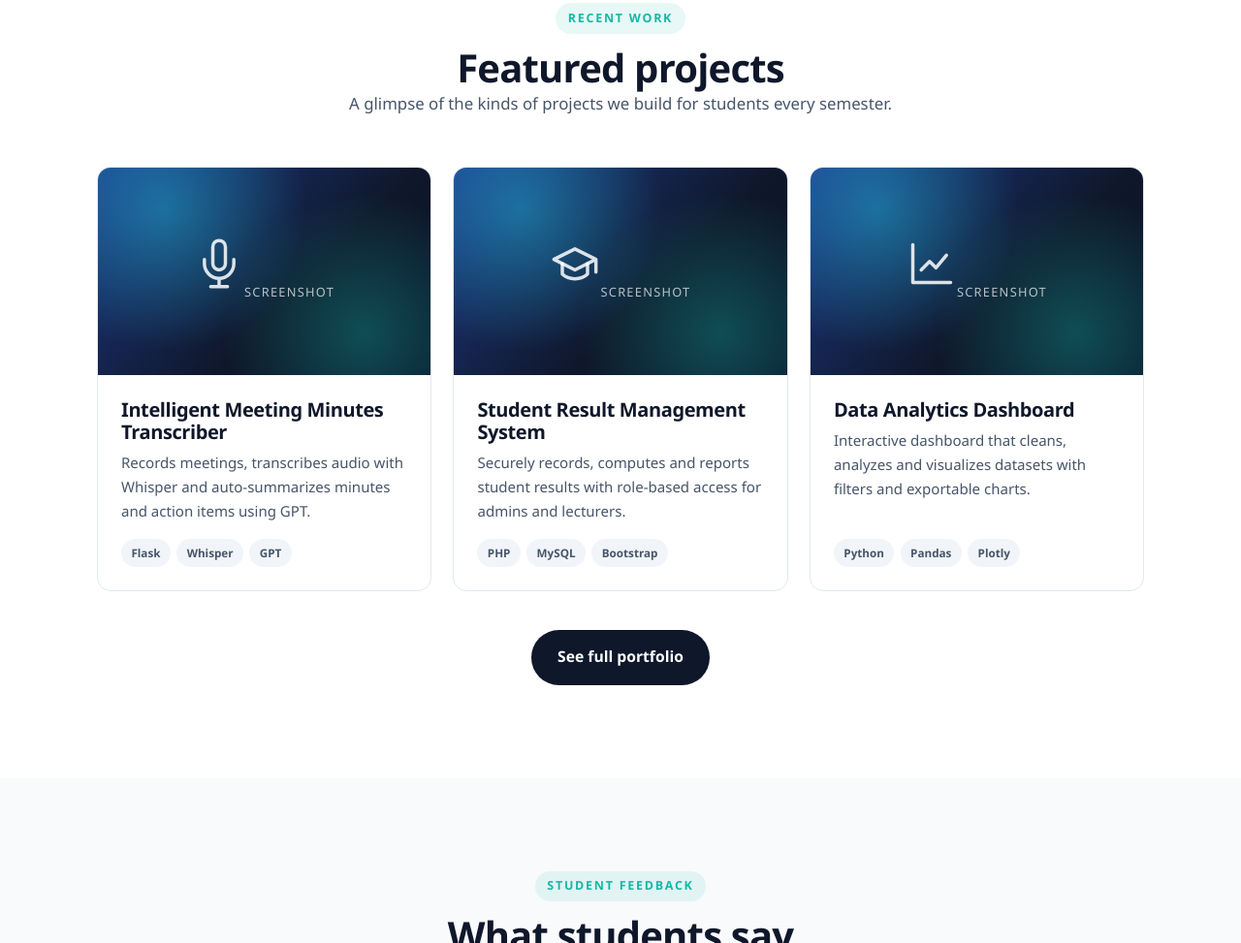
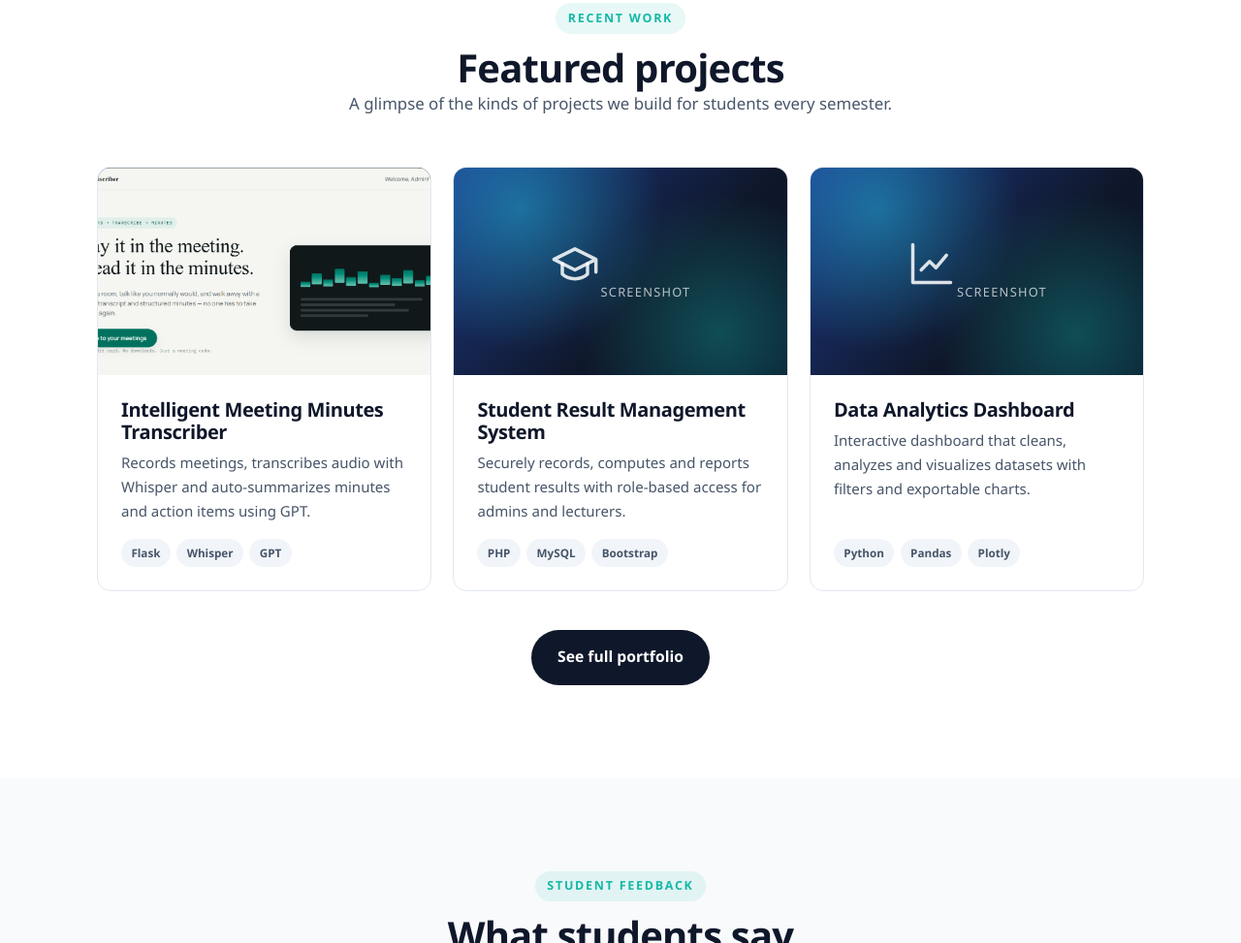
Before and after one commit to Zurum2025/technthesis, a plain HTML site: page index.html in a window 1280 px wide. Shown: the part 2748-3721 px from the top of the page at 97% size. Drawn offline with Linux system fonts and the light colour scheme.

Commit message:
add image for meeting transcriber in portfolio

```diff
--- a/index.html
+++ b/index.html
@@ -173,7 +173,9 @@ build = Project().deliver()
       <div class="grid grid-3">
 
         <article class="project" data-reveal>
-          <div class="shot"><div class="ph"><svg viewBox="0 0 24 24" fill="none" stroke-width="1.6" stroke-linecap="round" stroke-linejoin="round"><path d="M12 1a3 3 0 00-3 3v8a3 3 0 006 0V4a3 3 0 00-3-3z"/><path d="M19 10v2a7 7 0 01-14 0v-2M12 19v4M8 23h8"/></svg><span>Screenshot</span></div></div>
+          <div class="shot">
+            <img src="images\meeting_transcriber.png" alt="Meeting Transcriber Screenshot" />
+          </div>
           <div class="body">
             <h3>Intelligent Meeting Minutes Transcriber</h3>
             <p>Records meetings, transcribes audio with Whisper and auto-summarizes minutes and action items using GPT.</p>
```
Also changed, not shown: images/meeting_transcriber.png (added).
